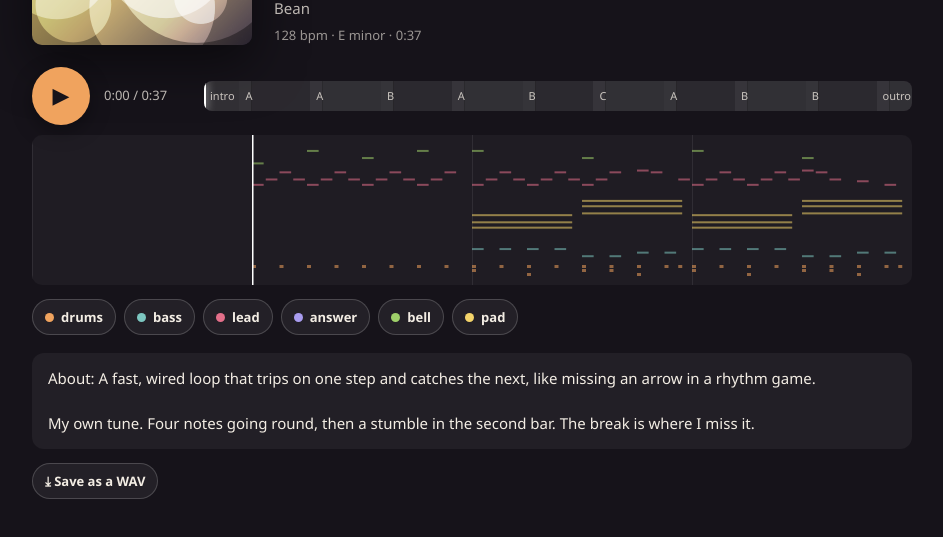
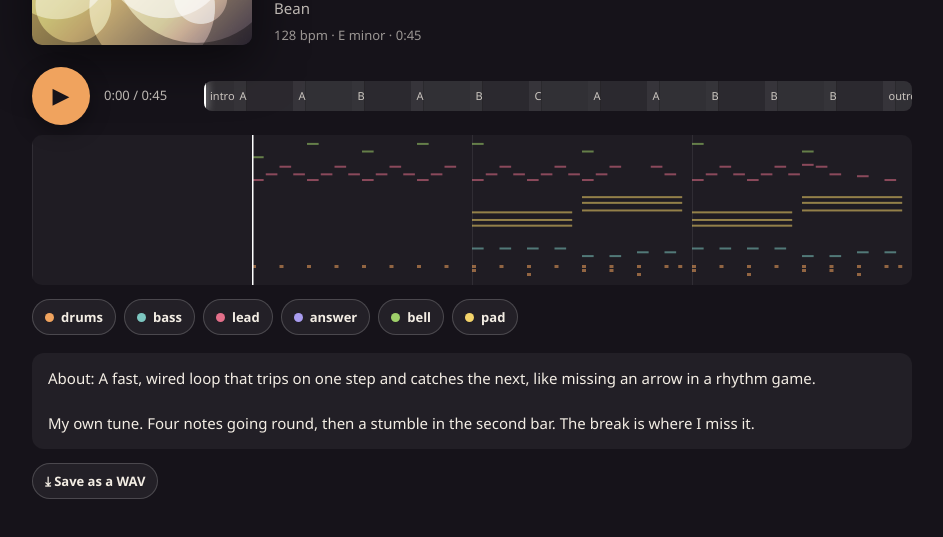
Before and after one commit to Bean-Bengal/missed-the-arrow, a plain HTML site: page index.html in a window 1280 px wide. Shown: the part 197-734 px from the top of the page, without its empty margins (168-1111 px from the left). Drawn offline with Linux system fonts and the light colour scheme.

Commit message:
missed-the-arrow, version 2

```diff
--- a/index.html
+++ b/index.html
@@ -367,7 +367,7 @@ Kit.music({
     A: {
       drums: ['k...s...k.k.s...', 'h.h.h.h.h.h.h.hh'],
       bass: "1 . 1 . 1 . 1 . 6, . 6, . 7, . 7, .",
-      lead: "1 3 5 3 1 3 5 3 1 3 5 . 6 5 . 3 1 3 5 3 1 3 5 3 6 5 3 . 2 . 1 .",
+      lead: "1 3 5 3 1 3 5 3 1 3 5 . . 5 3 . 1 3 5 3 1 3 5 3 6 5 3 . 2 . 1 .",
       pad: "1 - - - - - - - 6 - - - - - - -",
       bell: "5 . . . . . . . 3 . . . . . . ."
     },
@@ -376,7 +376,7 @@ Kit.music({
       bass: "1 . 1 1 . 1 1 . 1 . 6, . 6, 6, . 6,",
       lead: "5 5 3 5 6 5 3 . 5 5 3 5 7 6 5 . 5 5 3 5 6 5 3 . 2 3 2 . 1 - - .",
       answer: "3 . 5 . 3 . 5 . 6 . 5 . 3 . 2 .",
-      bell: "1' . . . 7 . . . 6 . . . 5 . . .",
+      bell: "3 . 5 . 3 . 5 . 6 . 5 . 3 . 2 .",
       pad: "1 - - - - - - - 6 - - - 7 - - -"
     },
     C: {
@@ -387,13 +387,13 @@ Kit.music({
       bell: "5 . . . 3 . . . 2 . . . 1 . . ."
     },
     outro: {
-      lead: "1 3 5 3 1 3 5 . 1 - - - - - - .",
-      bell: "1 . . . 5 . . . 1 . . . . . . .",
-      pad: "1 - - - - - - - - - - - - - - -",
-      drums: ['h...h...h.......']
+      lead: "1 3 5 3 1 - - -",
+      bell: "1 . . . 5 . . .",
+      pad: "1 - - - - - - -",
+      drums: ['h...h...']
     }
   },
-  song: ['intro', 'A', 'A', 'B', 'A', 'B', 'C', 'A', 'B', 'B', 'outro']
+  song: ['intro', 'A', 'A', 'B', 'A', 'B', 'C', 'A', 'A', 'B', 'B', 'B', 'outro']
 })
 </script>
 </body></html>
```
